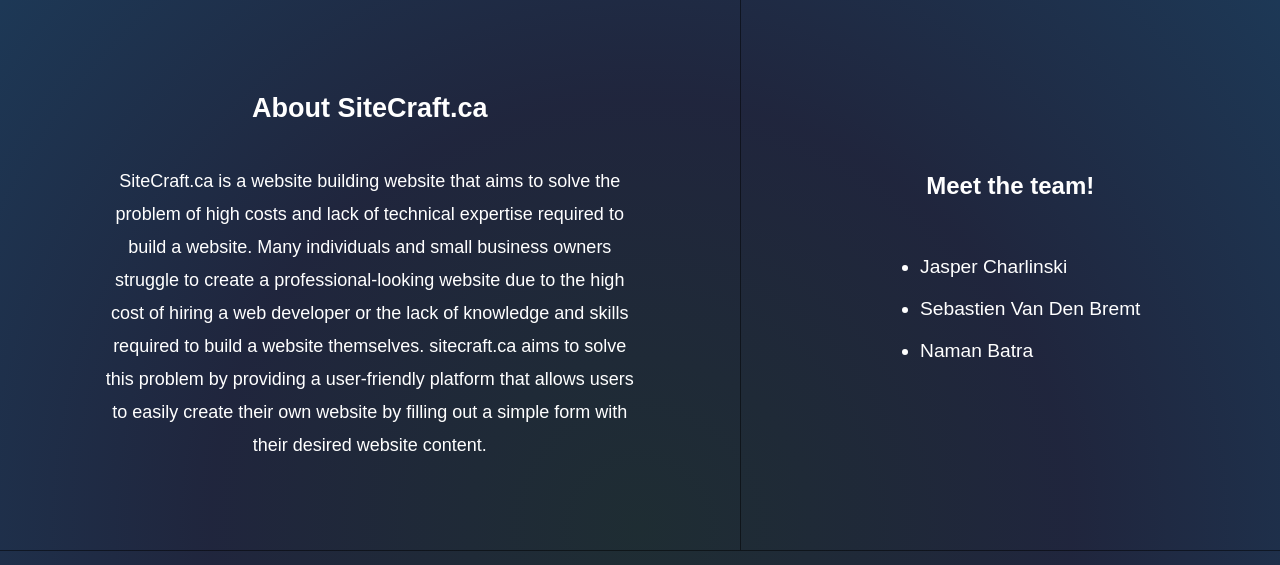
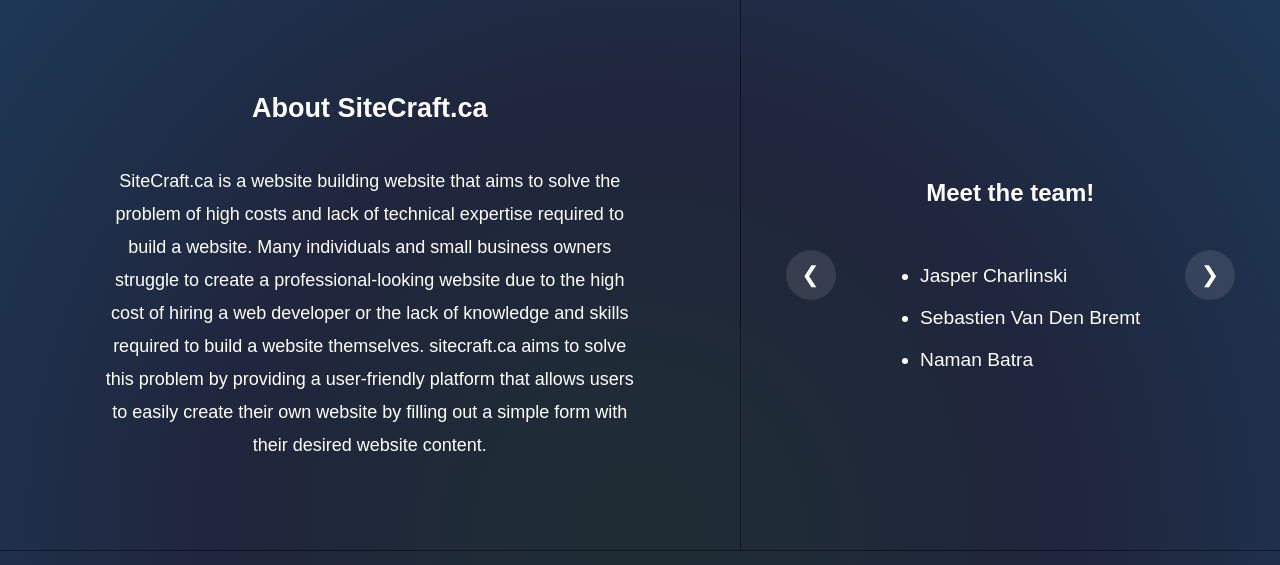
Before and after one commit to charlijj/sitecraft.ca, a PHP site: page / in a window 1280 px wide. Shown: the part 46-611 px from the top of the page. Run offline with PHP 8.4, Linux system fonts and the light colour scheme.

Commit message:
added slide show

```diff
--- a/index.html
+++ b/index.html
@@ -66,14 +66,23 @@
             </p>
         </div>
 
-        <div class="banner-team">
-            <h2>Meet the team!</h2>
+        <div class="banner-team" id="teamContainer">
 
-            <ul>
-                <li class="teamMember">Jasper Charlinski</li>
-                <li class="teamMember">Sebastien Van Den Bremt</li>
-                <li class="teamMember">Naman Batra</li>
-            </ul>
+            <div id="slideContent">
+                <h2>Meet the team!</h2>
+                <br>
+                <ul>
+                    <li class="teamMember">Jasper Charlinski</li>
+                    <li class="teamMember">Sebastien Van Den Bremt</li>
+                    <li class="teamMember">Naman Batra</li>
+                </ul>
+            </div>
+
+            <div class="prevNextContainer">
+                <a class="prev" onclick="moveSlide(-1)">&#10095;</a>
+                <a class="next" onclick="moveSlide(1)">&#10094;</a>
+            </div>
+
         </div>
     </div>
 
@@ -92,6 +101,7 @@
     </footer>
 
     <script src="script/nav_bar_script.js"></script>
+    <script src="script/meet_team_slideshow.js"></script>
 
 </body>
 </html>
--- /dev/null
+++ b/script/meet_team_slideshow.js
@@ -0,0 +1,48 @@
+const slideContent = document.getElementById("slideContent");
+
+const JasperAbout = "<h2>Jasper!</h2><p>some about stuff</p>";
+
+const SebastienAbout = "<h2>Sebastien!</h2><p>some about stuff</p>";
+
+const NamanAbout = "<h2>Naman!</h2><p>some about stuff</p>";
+
+let slideIndex = 0;
+
+function moveSlide(increment)
+{
+    const numSlides = 4;
+
+    slideIndex += increment;
+
+    if (slideIndex < 0)
+    {
+        slideIndex = numSlides - 1;
+    }
+
+    if (slideIndex > numSlides - 1)
+    {
+        slideIndex = 0;
+    }
+
+    slideContent.style.opacity = 0;
+
+    setTimeout(()=>{
+
+        switch (slideIndex)
+        {
+            case 0:
+                slideContent.innerHTML = "<h2>Meet the team!</h2><br><ul><li class=\"teamMember\">Jasper Charlinski</li><li class=\"teamMember\">Sebastien Van Den Bremt</li><li class=\"teamMember\">Naman Batra</li></ul>";
+                break;
+            case 1:
+                slideContent.innerHTML = NamanAbout;
+                break;
+            case 2:
+                slideContent.innerHTML = SebastienAbout;
+                break;
+            case 3:
+                slideContent.innerHTML = JasperAbout;
+                break;
+        }
+        slideContent.style.opacity = 1;
+    }, 200);
+}
--- a/style/index_style.css
+++ b/style/index_style.css
@@ -31,6 +31,7 @@
 
 .banner-team {
 
+    position: relative;
     display: flex;
     align-items: center;
     justify-content: center;
@@ -40,11 +41,69 @@
     height: 100%;
 }
 
+#slideContent {
+
+    position: absolute;
+    text-align: center;
+    transition: opacity ease 0.3s;
+}
+
+#slideContent ul {
+
+    text-align: left;
+}
+
 .teamMember {
 
     margin: 20px 0;
+    font-size: larger;
+}
 
-    font-size: larger;
+.prevNextContainer {
+
+    display: flex;
+    align-items: center;
+    justify-content: center;
+    flex-direction: row;
+
+    width: 100%;
+    height: auto;
+
+    z-index: 1;
+}
+
+
+.prev, .next {
+
+    position: relative;
+    display: flex;
+    align-items: center;
+    justify-content: center;
+
+    width: 50px;
+    height: 50px;
+
+    cursor: pointer;
+    font-size: 22px;
+    border-radius: 25px;
+    background-color: rgba(255, 255, 255, 0.1);
+
+    transition: background-color ease 0.4s;
+}
+
+.next {
+
+    right: calc(50% - 45px);
+}
+
+.prev {
+
+    left: calc(50% - 45px);
+}
+
+.prev:hover, .next:hover {
+
+    background-color: rgba(255, 255, 255, 0.4);
 }
 
 .showcase {
--- a/style/site_builder_style.css
+++ b/style/site_builder_style.css
@@ -105,6 +105,7 @@
 .elementSelectContainer {
 
     margin-bottom: 50px;
+    justify-content: left;
 }
 
 .elementSelect {
```
Also changed, not shown: site_builder.html (+16 -3 lines).
